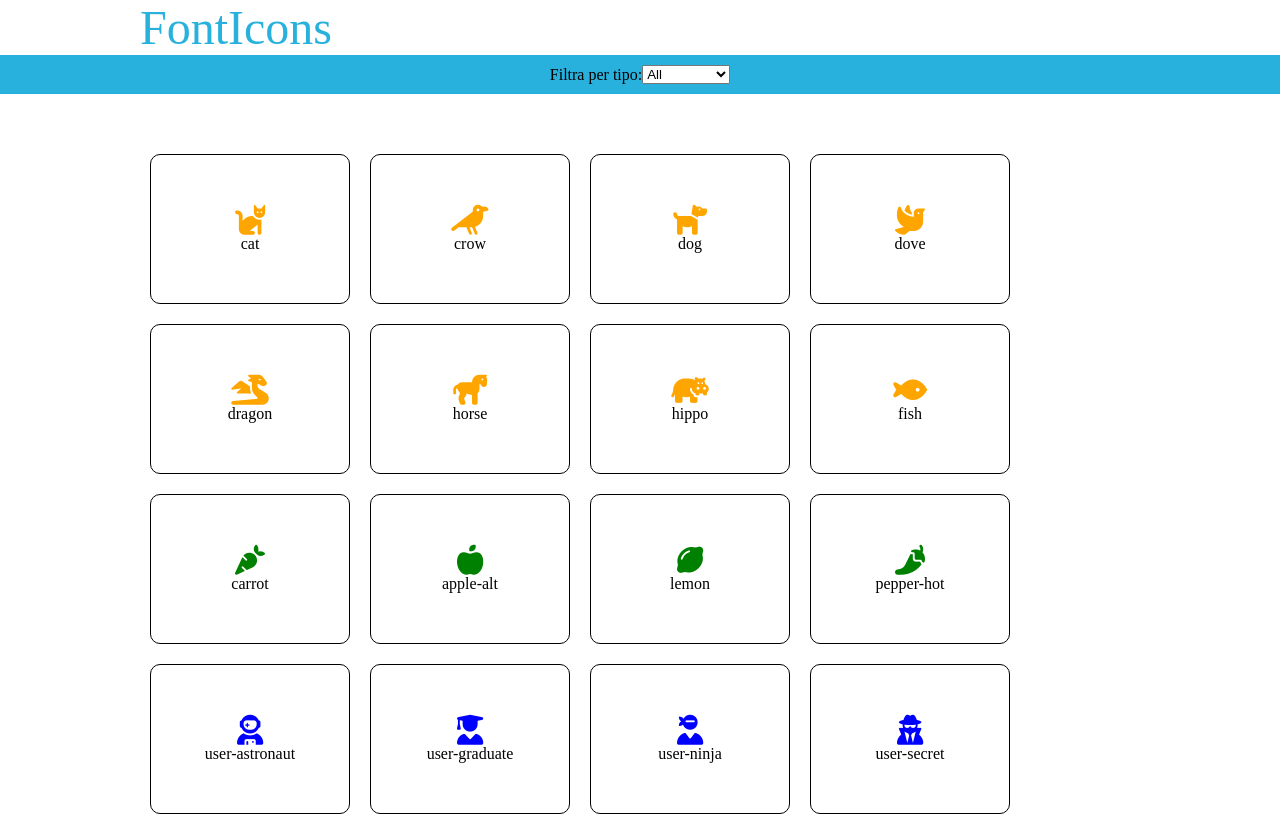
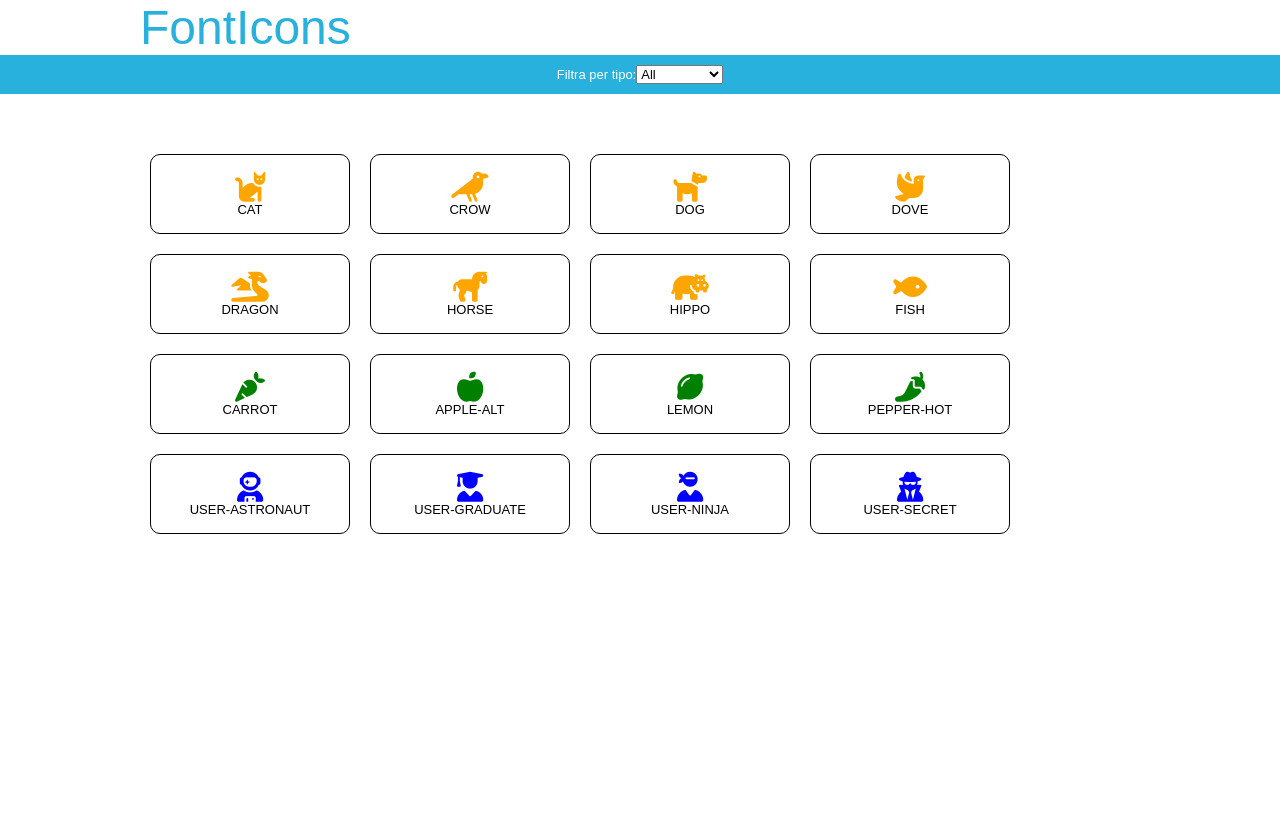
Before and after one commit to katiemathis/js-es6-icons, a plain HTML site: page index.html in a window 1280 px wide. After the commit the page ends 800 px from the top, so only its background shows below. Drawn offline with Linux system fonts and the light colour scheme.

Commit message:
altri aggiustamenti - esercizio base

```diff
--- a/style.css
+++ b/style.css
@@ -2,6 +2,9 @@
     margin: 0;
     padding: 0;
     box-sizing: border-box;
+    font-family: sans-serif;
+    font-size: 13px;
+    font-weight: 400;
 }
 
 /* header */
@@ -11,7 +14,7 @@
 .header-top .logo {
     font-size: 48px;
     color: rgb(41,177,221);
-    padding: 15px 0px;
+    padding: 20px 0px;
 }
 
 .header-bottom {
@@ -20,7 +23,12 @@
     display: flex;
     justify-content: center;
     align-items: center;
+    color: #fff;
 
+}
+
+#filtra {
+    margin-right: 10px;
 }
 
 .container {
@@ -37,7 +45,7 @@
 .icon {
     width: calc(100% / 5);
     border: 1px solid black;
-    height: 150px;
+    height: 80px;
     border-radius: 10px;
     margin: 10px;
     display: flex;
@@ -49,3 +57,11 @@
 .icon i {
     font-size: 30px;
 }
+
+.icon-text {
+    text-transform: uppercase;
+}
+
+.image {
+    margin-bottom: 5px;
+}
```
